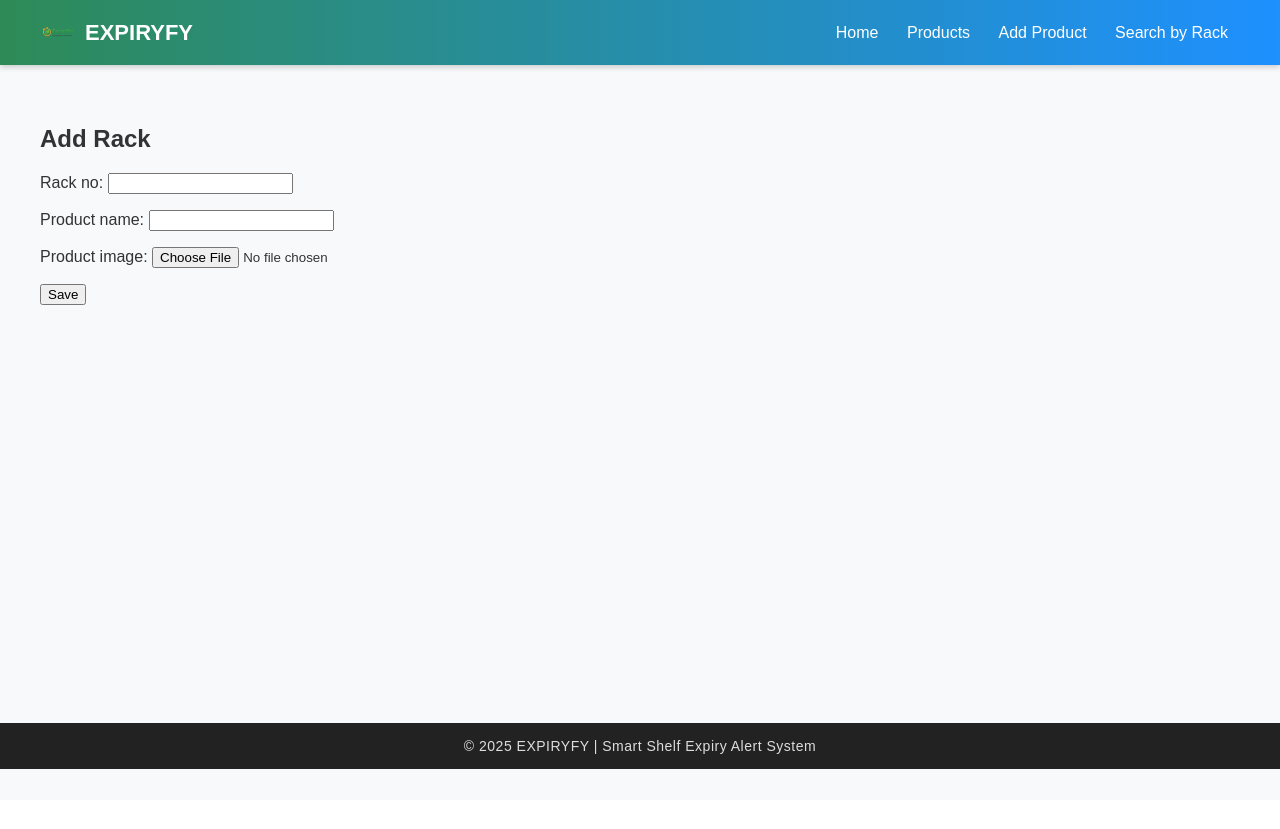
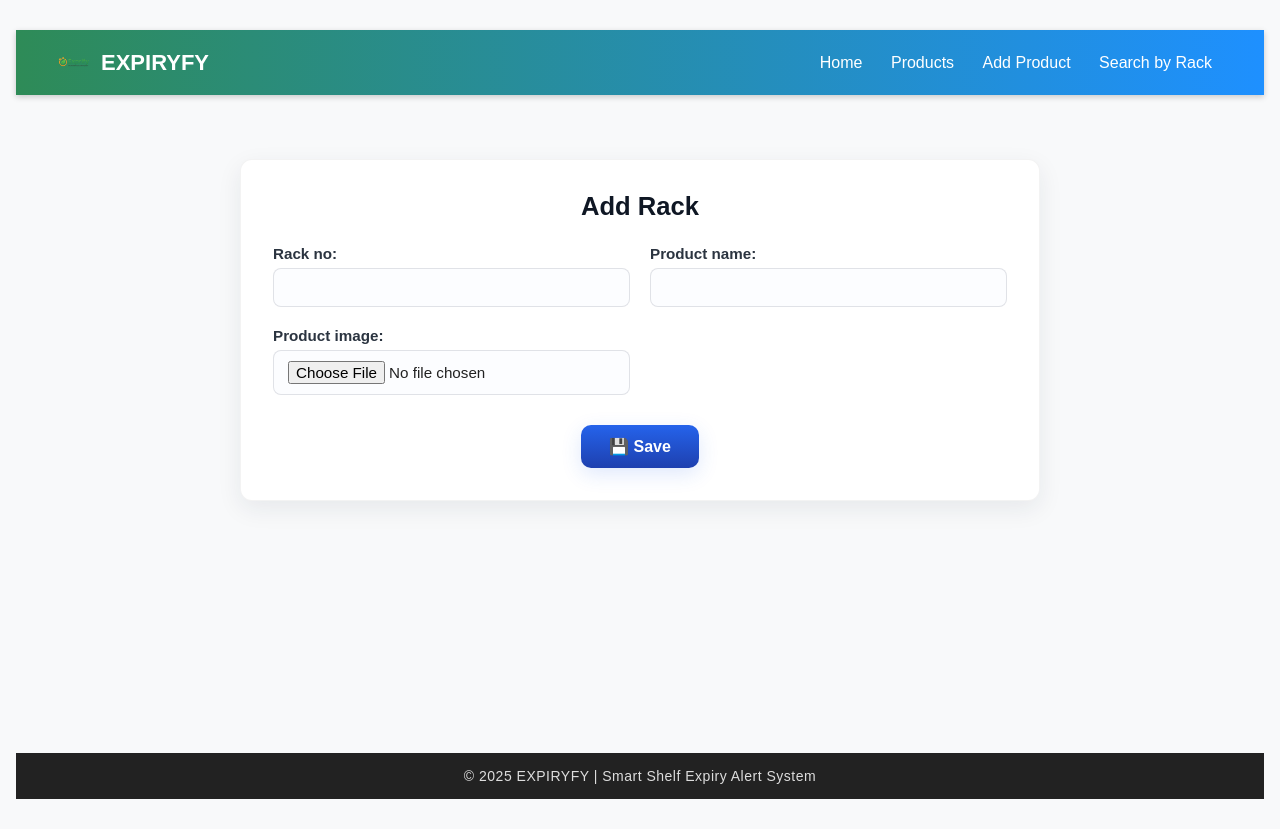
Before and after one commit to ATCHAYA-THIYAGARAJAN-21/EXPIRYFY, a Django app: page /EXPIRYFY/rack/add/ in a window 1280 px wide. Before the commit the page ends 769 px from the top, so only its background shows below. Run offline with Django 4.2, Linux system fonts and the light colour scheme.

Commit message:
rack update

```diff
--- a/EXPIRYFY/templates/efy/rack_add.html
+++ b/EXPIRYFY/templates/efy/rack_add.html
@@ -1,9 +1,130 @@
 {% extends "base.html" %}
 {% block content %}
-<h2>Add Rack</h2>
-<form method="POST" enctype="multipart/form-data">
+<style>
+/* ===== Page background ===== */
+body {
+  font-family: "Segoe UI", Roboto, Arial, sans-serif;
+  background: linear-gradient(180deg, #f7f9fc 0%, #ffffff 100%);
+  color: #222;
+  margin: 0;
+  padding: 30px 16px;
+}
+
+/* ===== Container ===== */
+.form-container {
+  max-width: 800px;
+  margin: 24px auto;
+  background: #fff;
+  border-radius: 12px;
+  box-shadow: 0 8px 24px rgba(27, 39, 61, 0.08);
+  padding: 32px;
+  box-sizing: border-box;
+  border: 1px solid rgba(34,34,34,0.05);
+}
+
+/* ===== Heading ===== */
+.form-container h2 {
+  margin: 0 0 24px 0;
+  font-size: 1.6rem;
+  font-weight: 600;
+  text-align: center;
+  color: #0f1724;
+}
+
+/* ===== Form Grid ===== */
+form {
+  display: grid;
+  gap: 20px;
+}
+
+.form-grid {
+  display: grid;
+  grid-template-columns: 1fr;
+  gap: 20px;
+}
+
+@media (min-width: 720px) {
+  .form-grid {
+    grid-template-columns: 1fr 1fr; /* 2-column layout on larger screens */
+  }
+}
+
+/* ===== Fields ===== */
+form p {
+  margin: 0;
+  display: flex;
+  flex-direction: column;
+}
+
+form label {
+  font-weight: 600;
+  font-size: 0.95rem;
+  margin-bottom: 6px;
+  color: #2b3440;
+}
+
+form input,
+form select,
+form textarea {
+  padding: 10px 14px;
+  border-radius: 8px;
+  border: 1px solid rgba(27,39,61,0.12);
+  outline: none;
+  font-size: 0.95rem;
+  background: #fcfdff;
+  width: 100%;
+  box-sizing: border-box;
+  transition: border-color .15s ease, box-shadow .15s ease;
+}
+
+form input:focus,
+form select:focus,
+form textarea:focus {
+  border-color: #2563eb;
+  box-shadow: 0 0 0 3px rgba(37,99,235,0.15);
+}
+
+/* ===== Button ===== */
+.form-actions {
+  text-align: center;
+  margin-top: 10px;
+}
+
+button[type="submit"] {
+  background: linear-gradient(180deg,#2563eb 0%, #1e40af 100%);
+  color: #fff;
+  border: none;
+  padding: 12px 28px;
+  font-weight: 600;
+  border-radius: 10px;
+  cursor: pointer;
+  font-size: 1rem;
+  box-shadow: 0 6px 20px rgba(37,99,235,0.15);
+  transition: transform .08s ease, box-shadow .12s ease, opacity .12s ease;
+}
+
+button[type="submit"]:hover {
+  transform: translateY(-2px);
+  opacity: 0.95;
+}
+
+button[type="submit"]:active {
+  transform: translateY(0);
+}
+</style>
+
+<div class="form-container">
+  <h2>Add Rack</h2>
+  <form method="POST" enctype="multipart/form-data">
     {% csrf_token %}
-    {{ form.as_p }}
-    <button type="submit">Save</button>
-</form>
+
+    <div class="form-grid">
+      {{ form.as_p }}
+    </div>
+
+    <div class="form-actions">
+      <button type="submit">💾 Save</button>
+    </div>
+  </form>
+</div>
 {% endblock %}
```
Also changed, not shown: EXPIRYFY/templates/efy/rack_delete.html (deleted, +0 -10 lines), EXPIRYFY/templates/efy/rack_update.html (deleted, +0 -9 lines), EXPIRYFY/templates/efy/rack_view.html (deleted, +0 -31 lines).
